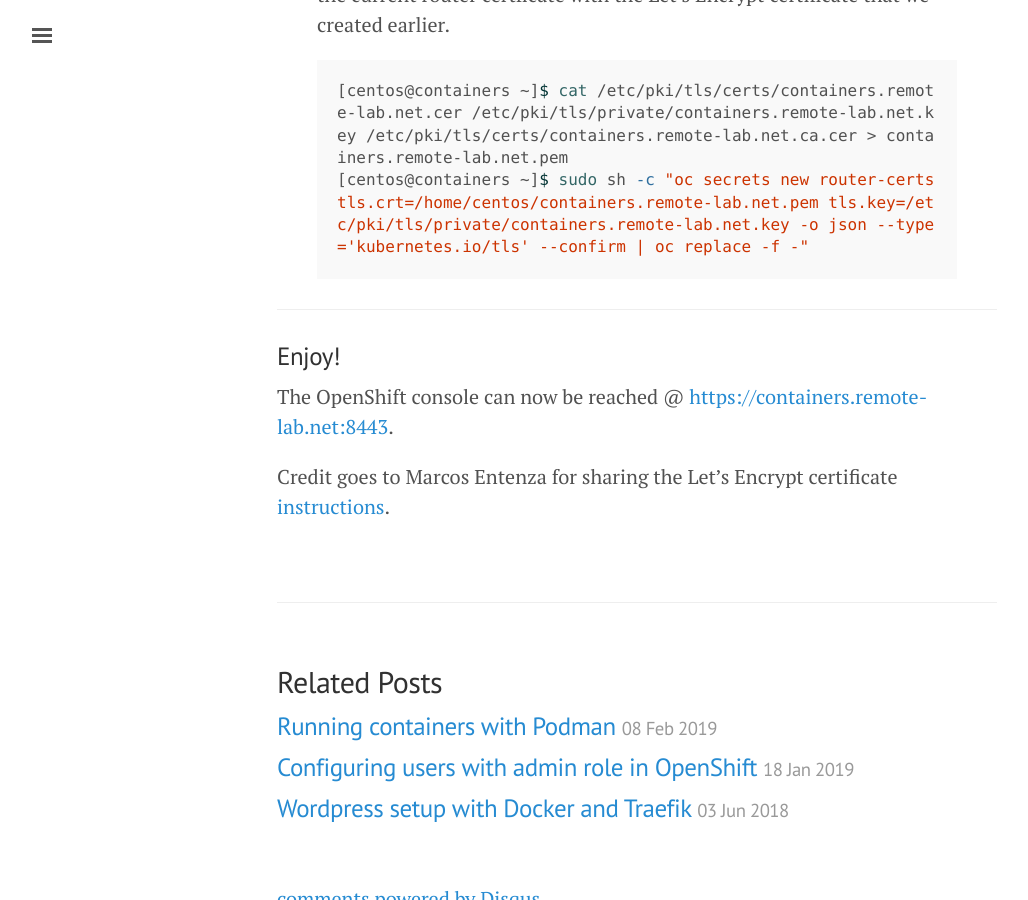
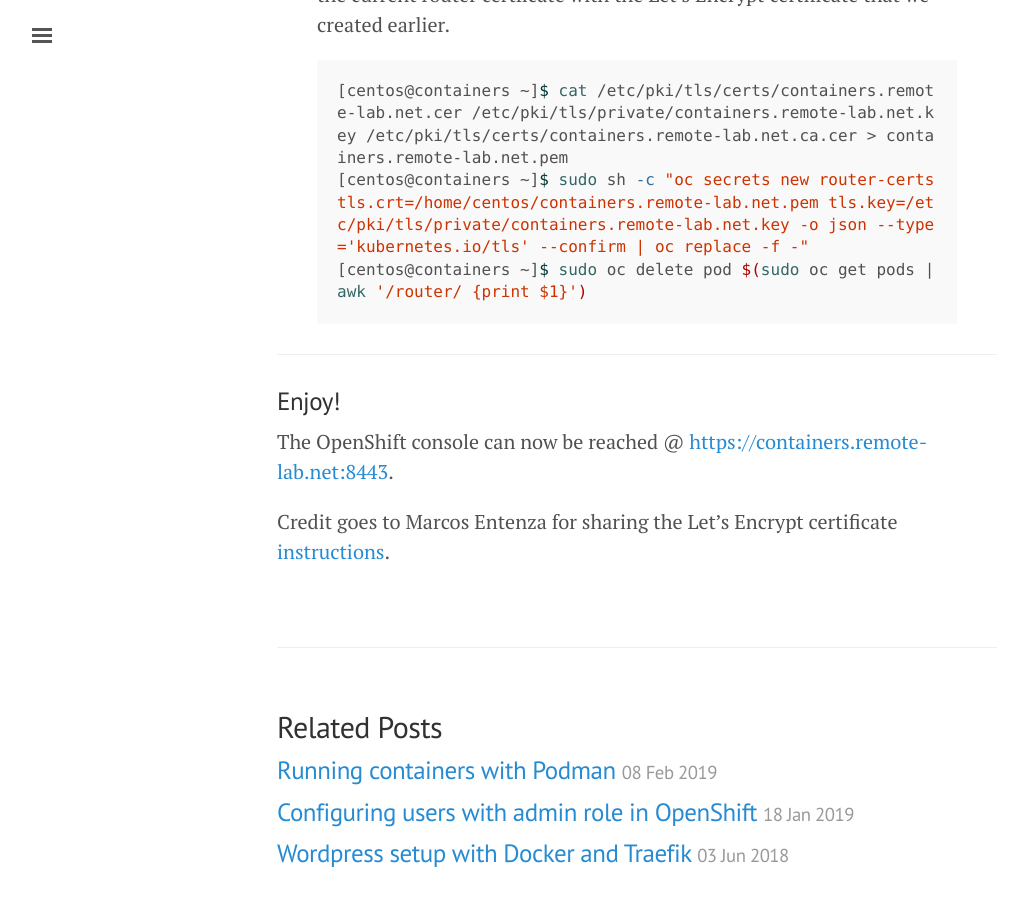
Before and after one commit to mcornea/mcornea.github.io, a Jekyll site: the page built from _posts/2019-01-15-deploying-aio-okd-3.11.markdown, in a window 1280 px wide and 900 px high, scrolled down 5465 px. Shown: the whole window, without its empty margins (3-1031 px from the left). Built offline with Jekyll 4.4.1, drawn with Linux system fonts in a browser that asks for light colours; comment, search, counter and statistics services are not loaded.

Commit message:
Add delete pod step in 2019-01-15-deploying-aio-okd-3.11.markdown

```diff
--- a/_posts/2019-01-15-deploying-aio-okd-3.11.markdown
+++ b/_posts/2019-01-15-deploying-aio-okd-3.11.markdown
@@ -188,6 +188,7 @@
 {% highlight bash %}
 [centos@containers ~]$ cat /etc/pki/tls/certs/containers.remote-lab.net.cer /etc/pki/tls/private/containers.remote-lab.net.key /etc/pki/tls/certs/containers.remote-lab.net.ca.cer > containers.remote-lab.net.pem
 [centos@containers ~]$ sudo sh -c "oc secrets new router-certs tls.crt=/home/centos/containers.remote-lab.net.pem tls.key=/etc/pki/tls/private/containers.remote-lab.net.key -o json --type='kubernetes.io/tls' --confirm | oc replace -f -"
+[centos@containers ~]$ sudo oc delete pod $(sudo oc get pods | awk '/router/ {print $1}')
 {% endhighlight %}
 
 ___
```
